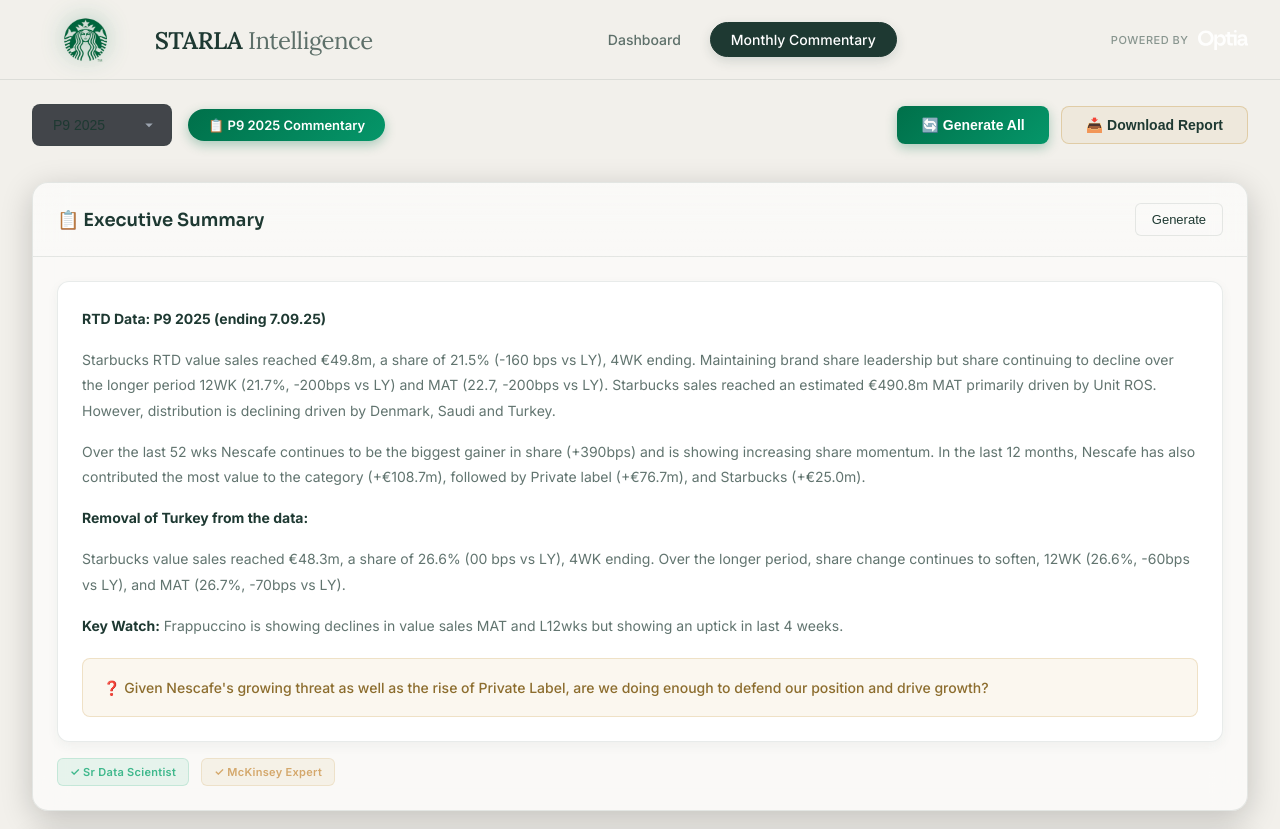
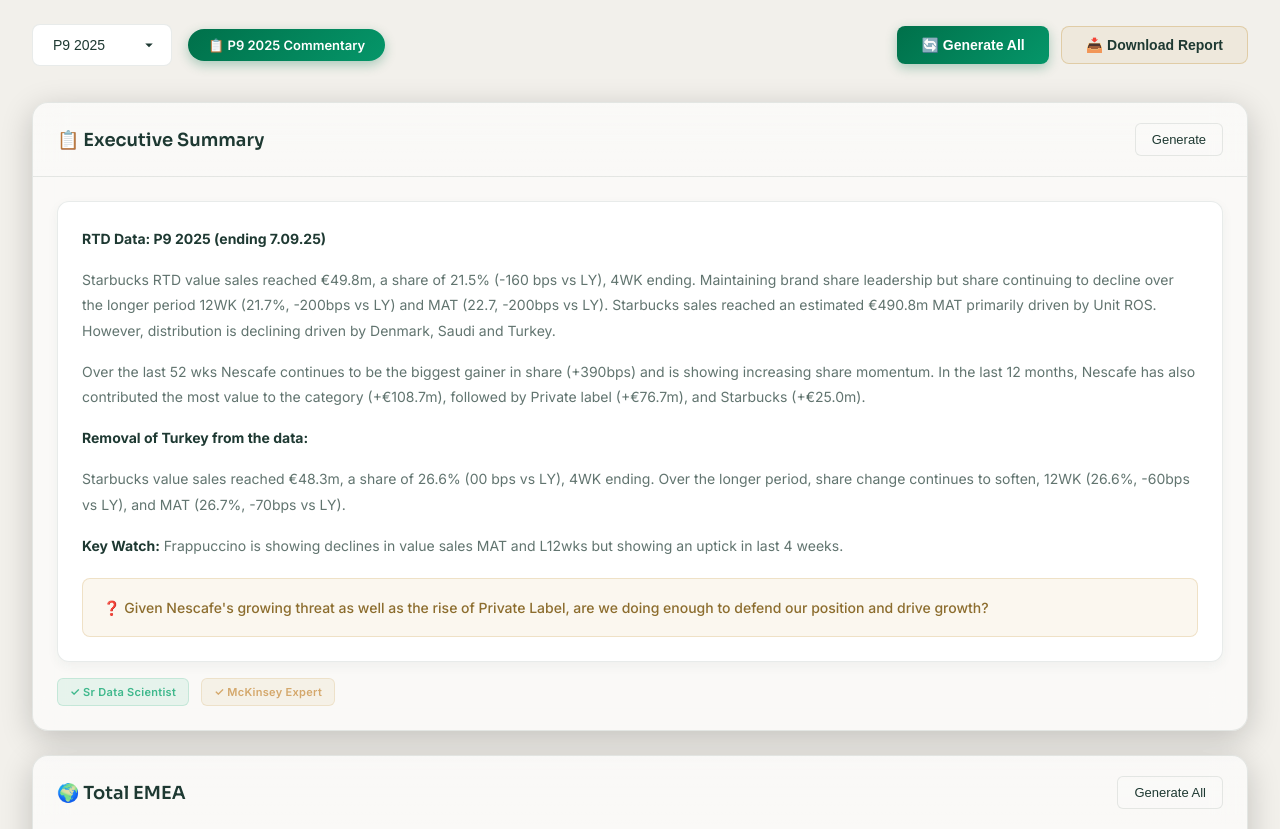
Before and after one commit to hkcarre/starla-intelligence, a website: page commentary.html in a window 1280 px wide. Shown: the top 829 px of the page. Drawn offline with Linux system fonts and the light colour scheme.

Commit message:
Fix Monthly Commentary: Remove duplicate header and fix button visibility

```diff
--- a/commentary.html
+++ b/commentary.html
@@ -166,11 +166,11 @@
         }
 
         .dropdown {
-            background: rgba(22, 27, 34, 0.8);
+            background: white;
             border: 1px solid var(--border-color);
             border-radius: 8px;
             padding: 12px 20px;
-            color: var(--text-primary);
+            color: var(--house-green);
             font-size: 14px;
             font-weight: 500;
             cursor: pointer;
@@ -457,26 +457,6 @@
 </head>
 
 <body>
-    <!-- Header -->
-    <header class="header">
-        <div class="logo-section">
-            <img src="assets/starbucks-logo.png" alt="Starbucks" class="starbucks-logo-img">
-            <div class="brand-title">
-                <span class="starla">STARLA</span>
-                <span class="intelligence"> Intelligence</span>
-            </div>
-        </div>
-        <nav class="nav-tabs">
-            <a href="index.html" class="nav-tab">Dashboard</a>
-            <a href="commentary.html" class="nav-tab active">Monthly Commentary</a>
-        </nav>
-        <div class="header-right">
-            <div class="powered-by-container">
-                <span class="powered-by-text">Powered by</span>
-                <img src="assets/optia-logo.svg" alt="OptiaData" class="optia-logo-img">
-            </div>
-        </div>
-    </header>
 
     <!-- Selector Bar -->
     <div class="selector-bar">
```
